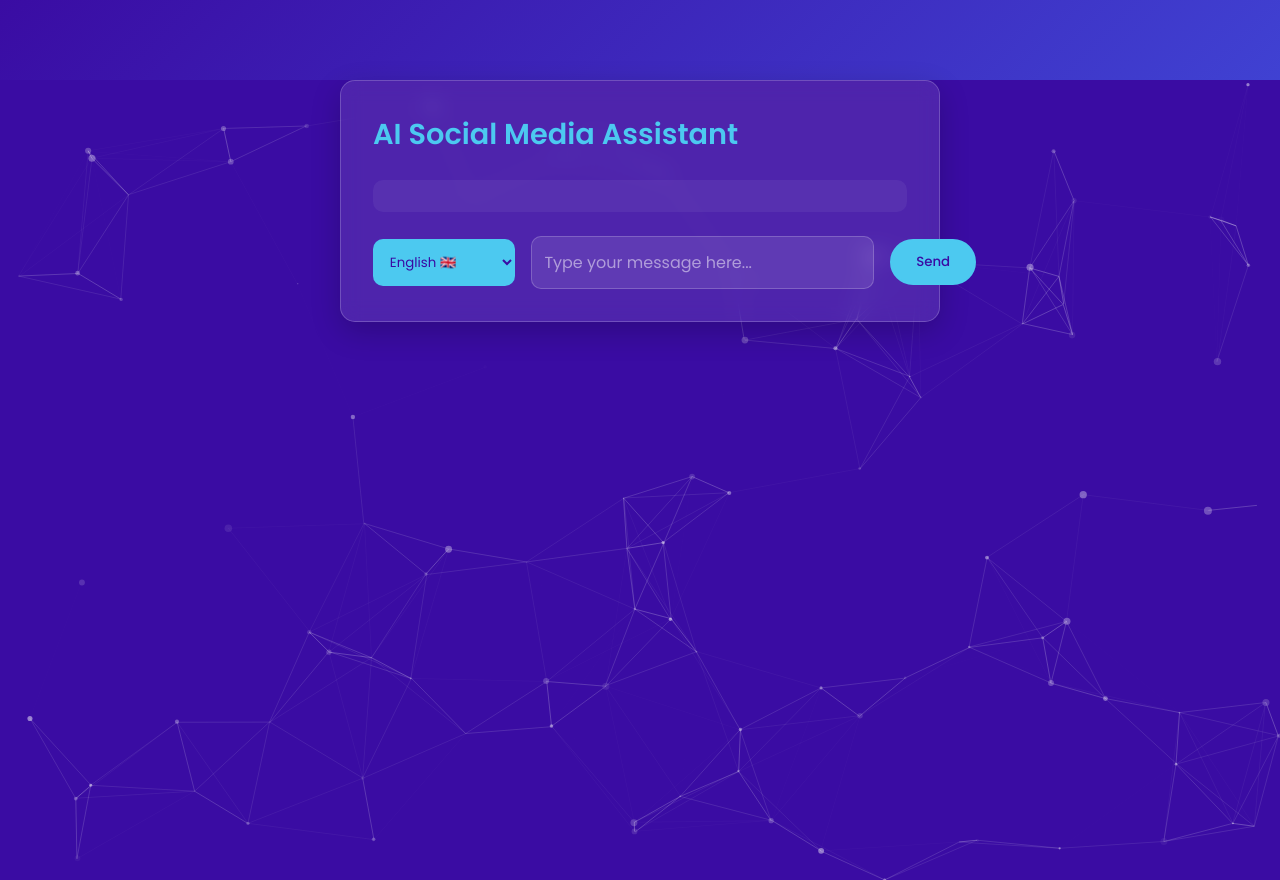
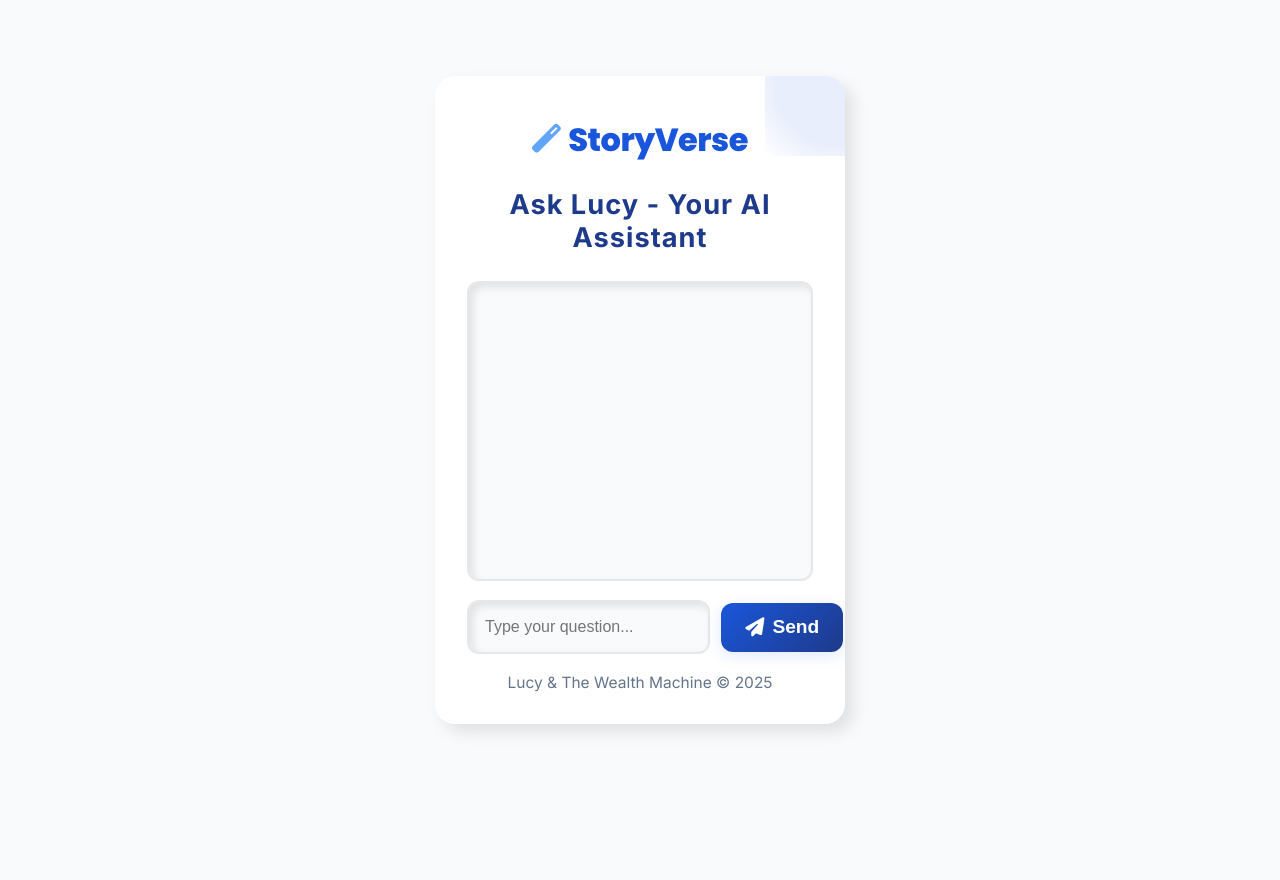
Before and after one commit to Waqas56jb/AI-Auto-Posting, a Flask app: page /api/navigate/chatbot in a window 1280 px wide. After the commit the page ends 732 px from the top, so only its background shows below. Run offline with Flask 3, Linux system fonts and the light colour scheme.

Commit message:
Now i have fixed chatbot color ui theme

```diff
--- a/server.py
+++ b/server.py
@@ -258,6 +258,10 @@ def navigate(page):
     except Exception as e:
         logger.error(f"Error rendering template {template}: {str(e)}")
         return jsonify({'message': f'Error navigating to {page}: {str(e)}'}), 500
+
+@app.route('/forgot')
+def forgot_page():
+    return render_template('forget.html', languages=LANGUAGES)
 
 @app.route('/api/db-status')
 def db_status():
--- a/templates/chatbot.html
+++ b/templates/chatbot.html
@@ -3,320 +3,261 @@
 <head>
     <meta charset="UTF-8">
     <meta name="viewport" content="width=device-width, initial-scale=1.0">
-  <title>Chat with AI Social Media Bot</title>
-  <script src="https://cdn.jsdelivr.net/particles.js/2.0.0/particles.min.js"></script>
-  <link href="https://cdnjs.cloudflare.com/ajax/libs/font-awesome/6.4.0/css/all.min.css" rel="stylesheet">
-  <link href="https://fonts.googleapis.com/css2?family=Poppins:wght@300;400;500;600;700&display=swap" rel="stylesheet">
-  <link rel="stylesheet" href="https://cdnjs.cloudflare.com/ajax/libs/animate.css/4.1.1/animate.min.css">
+    <title>Chatbot - StoryVerse AI</title>
+    <link rel="stylesheet" href="https://cdnjs.cloudflare.com/ajax/libs/font-awesome/6.4.0/css/all.min.css">
+    <link href="https://fonts.googleapis.com/css2?family=Inter:wght@300;400;500;600;700&family=Poppins:wght@600;700;800&display=swap" rel="stylesheet">
     <style>
         :root {
-      --primary-blue: #4361ee;
-      --dark-blue: #3a0ca3;
-      --light-blue: #4cc9f0;
+            --primary-blue: #1a56db;
+            --deep-blue: #1e3a8a;
+            --light-blue: #3b82f6;
+            --accent-blue: #60a5fa;
             --white: #ffffff;
-      --light-gray: #f8f9fa;
-      --success-green: #2a9d8f;
-      --warning-orange: #f4a261;
-      --danger-red: #e63946;
+            --off-white: #f8fafc;
+            --light-gray: #e5e7eb;
+            --dark-gray: #1f2937;
+            --gradient-blue: linear-gradient(135deg, var(--primary-blue), var(--deep-blue));
+            --neumorphic-shadow: 8px 8px 16px rgba(0, 0, 0, 0.1), -8px -8px 16px rgba(255, 255, 255, 0.1);
+            --neumorphic-inset: inset 4px 4px 8px rgba(0, 0, 0, 0.1), inset -4px -4px 8px rgba(255, 255, 255, 0.1);
+            --transition-fast: all 0.2s cubic-bezier(0.4, 0, 0.2, 1);
+            --transition-medium: all 0.3s cubic-bezier(0.4, 0, 0.2, 1);
         }
-
         * {
             margin: 0;
             padding: 0;
             box-sizing: border-box;
+        }
+        body {
+            font-family: 'Inter', sans-serif;
+            background: var(--off-white);
+            color: var(--dark-gray);
+            min-height: 100vh;
+            display: flex;
+            justify-content: center;
+            align-items: center;
+        }
+        .chatbot-container {
+            background: var(--white);
+            border-radius: 20px;
+            box-shadow: var(--neumorphic-shadow);
+            padding: 2.5rem 2rem 2rem 2rem;
+            max-width: 410px;
+            width: 100%;
+            position: relative;
+            overflow: hidden;
+            display: flex;
+            flex-direction: column;
+            min-height: 600px;
+        }
+        .chatbot-container::before {
+            content: "";
+            position: absolute;
+            top: -60px;
+            right: -60px;
+            width: 140px;
+            height: 140px;
+            background: radial-gradient(circle, var(--primary-blue) 60%, transparent 100%);
+            opacity: 0.10;
+            z-index: 0;
+        }
+        .chatbot-logo {
             font-family: 'Poppins', sans-serif;
-    }
-
-    body {
-      background: linear-gradient(135deg, var(--dark-blue), var(--primary-blue));
-      min-height: 100vh;
-      overflow-x: hidden;
-      color: var(--white);
-    }
-
-    #particles-js {
-      position: fixed;
-      width: 100%;
-      height: 100%;
-      background-color: var(--dark-blue);
-      z-index: -1;
-    }
-
-    .chat-container {
-      max-width: 600px;
-      margin: 5rem auto;
-      background: rgba(255, 255, 255, 0.1);
-      backdrop-filter: blur(10px);
-      border-radius: 15px;
-      border: 1px solid rgba(255, 255, 255, 0.2);
-      padding: 2rem;
-      box-shadow: 0 10px 30px rgba(0, 0, 0, 0.2);
-    }
-
-    .chat-header {
+            font-weight: 800;
+            font-size: 2rem;
+            color: var(--primary-blue);
+            letter-spacing: -0.5px;
             display: flex;
-      justify-content: space-between;
             align-items: center;
+            gap: 0.5rem;
+            justify-content: center;
             margin-bottom: 1.5rem;
         }
-
-    .chat-title {
+        .chatbot-logo .logo-icon {
             font-size: 1.8rem;
-      font-weight: 600;
-      color: var(--light-blue);
+            color: var(--accent-blue);
         }
-
-    .chat-controls {
+        .chatbot-container h2 {
+            font-size: 1.7rem;
+            font-weight: 700;
+            color: var(--deep-blue);
+            margin-bottom: 1.7rem;
+            text-align: center;
+            letter-spacing: 1px;
+        }
+        .chat-window {
+            flex: 1;
+            overflow-y: auto;
+            background: var(--off-white);
+            border-radius: 12px;
+            border: 2px solid var(--light-gray);
+            box-shadow: var(--neumorphic-inset);
+            padding: 1rem;
+            margin-bottom: 1.2rem;
+            min-height: 300px;
+            max-height: 350px;
+        }
+        .chat-message {
+            margin-bottom: 1.1rem;
             display: flex;
-      gap: 1rem;
-    }
-
-    .btn {
-      padding: 0.7rem 1.5rem;
-      border-radius: 50px;
-      font-weight: 500;
-      cursor: pointer;
-      transition: all 0.3s ease;
-      text-decoration: none;
-      display: inline-block;
-      background: var(--light-blue);
-      color: var(--dark-blue);
-      border: 2px solid var(--light-blue);
-    }
-
-    .btn:hover {
-      background: transparent;
-      color: var(--light-blue);
-    }
-
-    .chat-body {
-      max-height: 400px;
-      overflow-y: auto;
-      margin-bottom: 1.5rem;
-      padding: 1rem;
-      border-radius: 10px;
-      background: rgba(255, 255, 255, 0.05);
-    }
-
-    .message {
-      margin-bottom: 1rem;
-      padding: 1rem;
-      border-radius: 10px;
-      max-width: 80%;
-    }
-
-    .user-message {
-      background: var(--primary-blue);
-      color: var(--white);
-      margin-left: auto;
-    }
-
-    .bot-message {
-      background: rgba(255, 255, 255, 0.2);
-      color: var(--white);
-      margin-right: auto;
-    }
-
-    .chat-input {
-      display: flex;
-      gap: 1rem;
-      align-items: center;
-    }
-
-    input[type="text"] {
-      flex: 1;
-      padding: 0.8rem;
-      border: 1px solid rgba(255, 255, 255, 0.2);
-      border-radius: 10px;
-      background: rgba(255, 255, 255, 0.1);
-      color: var(--white);
-      font-size: 1rem;
-    }
-
-    input[type="text"]::placeholder {
-      color: rgba(255, 255, 255, 0.5);
-    }
-
-    select {
-      padding: 0.8rem;
-      border-radius: 10px;
-      background: var(--light-blue);
-      color: var(--dark-blue);
-      border: none;
-      cursor: pointer;
-    }
-
-    @media (max-width: 768px) {
-      .chat-container {
-        margin: 2rem;
-        padding: 1.5rem;
-      }
-
-      .chat-title {
-        font-size: 1.5rem;
-      }
-
-      .chat-input {
             flex-direction: column;
         }
-
-      input[type="text"], select {
-        width: 100%;
+        .chat-message.user .bubble {
+            align-self: flex-end;
+            background: var(--gradient-blue);
+            color: var(--white);
+            border-radius: 16px 16px 4px 16px;
         }
+        .chat-message.bot .bubble {
+            align-self: flex-start;
+            background: #f1f5fd;
+            color: var(--deep-blue);
+            border-radius: 16px 16px 16px 4px;
+            border: 1.5px solid var(--light-blue);
+            font-family: 'Inter', sans-serif;
+            font-size: 1.08rem;
+            line-height: 1.7;
         }
-
-    @media (max-width: 576px) {
-      .chat-container {
-        margin: 1rem;
+        .bubble {
+            padding: 0.95rem 1.3rem;
+            font-size: 1.08rem;
+            max-width: 90%;
+            box-shadow: 0 2px 8px rgba(26,86,219,0.07);
+            word-break: break-word;
+            white-space: pre-line;
+            transition: background 0.2s;
+        }
+        .chatbot-form {
+            display: flex;
+            align-items: center;
+            gap: 0.7rem;
+        }
+        .chatbot-input {
+            flex: 1;
             padding: 1rem;
+            border: 2px solid var(--light-gray);
+            border-radius: 12px;
+            font-size: 1rem;
+            background: var(--off-white);
+            color: var(--dark-gray);
+            box-shadow: var(--neumorphic-inset);
+            transition: var(--transition-fast);
         }
-
-      .chat-title {
+        .chatbot-input:focus {
+            outline: none;
+            border-color: var(--primary-blue);
+            background: #e0e7ff;
+            box-shadow: 0 0 0 3px rgba(59, 130, 246, 0.13);
+        }
+        .chatbot-send {
+            background: var(--gradient-blue);
+            color: var(--white);
+            border: none;
+            border-radius: 12px;
             font-size: 1.2rem;
+            font-weight: 700;
+            padding: 0.85rem 1.5rem;
+            cursor: pointer;
+            transition: var(--transition-medium);
+            box-shadow: 0 4px 15px rgba(26, 86, 219, 0.13);
+            display: flex;
+            align-items: center;
+            gap: 0.5rem;
         }
-
-      .btn {
-        padding: 0.5rem 1rem;
-        font-size: 0.9rem;
+        .chatbot-send:hover {
+            background: linear-gradient(135deg, var(--deep-blue), var(--primary-blue));
+            box-shadow: 0 8px 25px rgba(26, 86, 219, 0.18);
+            transform: translateY(-2px);
+        }
+        .chatbot-footer {
+            text-align: center;
+            margin-top: 1.2rem;
+            color: #64748b;
+            font-size: 0.97rem;
+        }
+        @media (max-width: 480px) {
+            .chatbot-container {
+                padding: 1.2rem 0.5rem 1.5rem 0.5rem;
+            }
+            .chatbot-logo {
+                font-size: 1.3rem;
+            }
+            .chatbot-container h2 {
+                font-size: 1.2rem;
             }
         }
     </style>
 </head>
 <body>
-  <div id="particles-js"></div>
-
-  <div class="chat-container animate__animated animate__fadeIn">
-    <div class="chat-header">
-      <h2 class="chat-title">AI Social Media Assistant</h2>
-
+    <div class="chatbot-container">
+        <div class="chatbot-logo">
+            <i class="fas fa-magic logo-icon"></i>
+            <span>StoryVerse</span>
         </div>
-
-    <div class="chat-body" id="chat-body">
-
+        <h2>Ask Lucy - Your AI Assistant</h2>
+        <div class="chat-window" id="chat-window">
+            <!-- Chat messages will appear here -->
         </div>
-
-    <div class="chat-input">
-      <select id="language-select">
-        <option value="en">English 🇬🇧</option>
-        <option value="es">Spanish 🇪🇸</option>
-        <option value="fr">French 🇫🇷</option>
-        <option value="de">German 🇩🇪</option>
-        <option value="it">Italian 🇮🇹</option>
-        <option value="pt">Portuguese 🇵🇹</option>
-        <option value="ru">Russian 🇷🇺</option>
-        <option value="zh">Chinese 🇨🇳</option>
-        <option value="ja">Japanese 🇯🇵</option>
-        <option value="ar">Arabic 🇸🇦</option>
-        <option value="hi">Hindi 🇮🇳</option>
-      </select>
-      <input type="text" id="user-input" placeholder="Type your message here...">
-      <button class="btn" onclick="sendMessage()">Send</button>
+        <form class="chatbot-form" id="chatbot-form" autocomplete="off">
+            <input type="text" id="chatbot-input" class="chatbot-input" placeholder="Type your question..." required>
+            <button type="submit" class="chatbot-send">
+                <i class="fa fa-paper-plane"></i>
+                Send
+            </button>
+        </form>
+        <div class="chatbot-footer">
+            <span>Lucy & The Wealth Machine &copy; 2025</span>
         </div>
     </div>
+    <script>
+        const chatWindow = document.getElementById('chat-window');
+        const chatbotForm = document.getElementById('chatbot-form');
+        const chatbotInput = document.getElementById('chatbot-input');
 
-  <script>
-    particlesJS('particles-js', {
-      particles: {
-        number: { value: 80, density: { enable: true, value_area: 800 } },
-        color: { value: "#ffffff" },
-        shape: { type: "circle" },
-        opacity: { value: 0.5, random: true },
-        size: { value: 4, random: true },
-        line_linked: {
-          enable: true,
-          distance: 150,
-          color: "#ffffff",
-          opacity: 0.3,
-          width: 1
-        },
-        move: {
-          enable: true,
-          speed: 3,
-          direction: "none",
-          random: true,
-          straight: false,
-          out_mode: "out"
+        function addMessage(message, sender = 'bot') {
+            const msgDiv = document.createElement('div');
+            msgDiv.className = `chat-message ${sender}`;
+            const bubble = document.createElement('div');
+            bubble.className = 'bubble';
+
+            // Format bot response for professionalism and readability
+            if (sender === 'bot') {
+                // Headings: bold, underline; bullet points; paragraphs
+                let formatted = message
+                    .replace(/(?:^|\n)([A-Z][^\n]{0,60}:)/g, '<div style="font-weight:700;text-decoration:underline;margin-top:0.7em;">$1</div>') // Headings
+                    .replace(/\n\s*-\s+/g, '<div style="margin-left:1.2em;">• ') // Bullet points
+                    .replace(/\n{2,}/g, '<br><br>') // Paragraph spacing
+                    .replace(/\n/g, '<br>'); // Line breaks
+                bubble.innerHTML = formatted;
+            } else {
+                bubble.textContent = message;
             }
-      },
-      interactivity: {
-        detect_on: "window",
-        events: {
-          onhover: { enable: true, mode: "repulse" },
-          onclick: { enable: true, mode: "push" }
-        },
-        modes: {
-          repulse: { distance: 100, duration: 0.4 },
-          push: { particles_nb: 4 }
+
+            msgDiv.appendChild(bubble);
+            chatWindow.appendChild(msgDiv);
+            chatWindow.scrollTop = chatWindow.scrollHeight;
         }
-      },
-      retina_detect: true
-    });
 
-    async function sendMessage() {
-      const input = document.getElementById('user-input');
-      const language = document.getElementById('language-select').value;
-      const chatBody = document.getElementById('chat-body');
-      const message = input.value.trim();
-
-      if (!message) return;
-
-      const userMessage = document.createElement('div');
-      userMessage.className = 'message user-message';
-      userMessage.textContent = message;
-      chatBody.appendChild(userMessage);
-      chatBody.scrollTop = chatBody.scrollHeight;
-
-      input.value = '';
+        chatbotForm.addEventListener('submit', async function(e) {
+            e.preventDefault();
+            const userMsg = chatbotInput.value.trim();
+            if (!userMsg) return;
+            addMessage(userMsg, 'user');
+            chatbotInput.value = '';
+            addMessage('Lucy is typing...', 'bot');
 
             try {
                 const response = await fetch('/ask', {
                     method: 'POST',
                     headers: { 'Content-Type': 'application/json' },
-          body: JSON.stringify({ query: message, input_lang: language, output_lang: language })
+                    body: JSON.stringify({ query: userMsg })
                 });
                 const data = await response.json();
-
-        const botMessage = document.createElement('div');
-        botMessage.className = 'message bot-message';
-        botMessage.textContent = data.response;
-        chatBody.appendChild(botMessage);
-        chatBody.scrollTop = chatBody.scrollHeight;
-      } catch (error) {
-        const errorMessage = document.createElement('div');
-        errorMessage.className = 'message bot-message';
-        errorMessage.textContent = 'Error: Could not connect to the server.';
-        chatBody.appendChild(errorMessage);
-        chatBody.scrollTop = chatBody.scrollHeight;
-      }
-    }
-
-    document.getElementById('download-btn').addEventListener('click', async () => {
-      const chatBody = document.getElementById('chat-body');
-      const messages = Array.from(chatBody.getElementsByClassName('message'))
-        .map(msg => `${msg.classList.contains('user-message') ? 'You' : 'Bot'}: ${msg.textContent}`)
-        .join('\n');
-
-      try {
-        const response = await fetch('/download', {
-          method: 'POST',
-          headers: { 'Content-Type': 'application/json' },
-          body: JSON.stringify({ text: messages })
-        });
-        const data = await response.json();
-
-        if (data.status === 'success') {
-          window.location.href = data.url;
-        } else {
-          alert(data.message);
-        }
-      } catch (error) {
-        alert('Error downloading chat history.');
-      }
-    });
-
-    document.getElementById('user-input').addEventListener('keypress', (e) => {
-      if (e.key === 'Enter') {
-        sendMessage();
+                // Remove "Lucy is typing..." placeholder
+                chatWindow.removeChild(chatWindow.lastChild);
+                addMessage(data.response, 'bot');
+            } catch (err) {
+                chatWindow.removeChild(chatWindow.lastChild);
+                addMessage('Sorry, something went wrong. Please try again.', 'bot');
             }
         });
     </script>
--- a/templates/login.html
+++ b/templates/login.html
@@ -249,7 +249,7 @@
         <p id="error-message" class="error-message"></p>
         <p id="success-message" class="success-message"></p>
         <div class="forgot-password">
-            <a href="/api/navigate/forgot">Forgot Password?</a>
+            <a href="/forgot">Forgot Password?</a>
         </div>
         <div class="signup-link">
             <span>Don't have an account?</span>
```
Also changed, not shown: templates/LandingPage.html (+84 -3 lines), 2 other files. Lines whose indentation alone changed are shown as unchanged.
